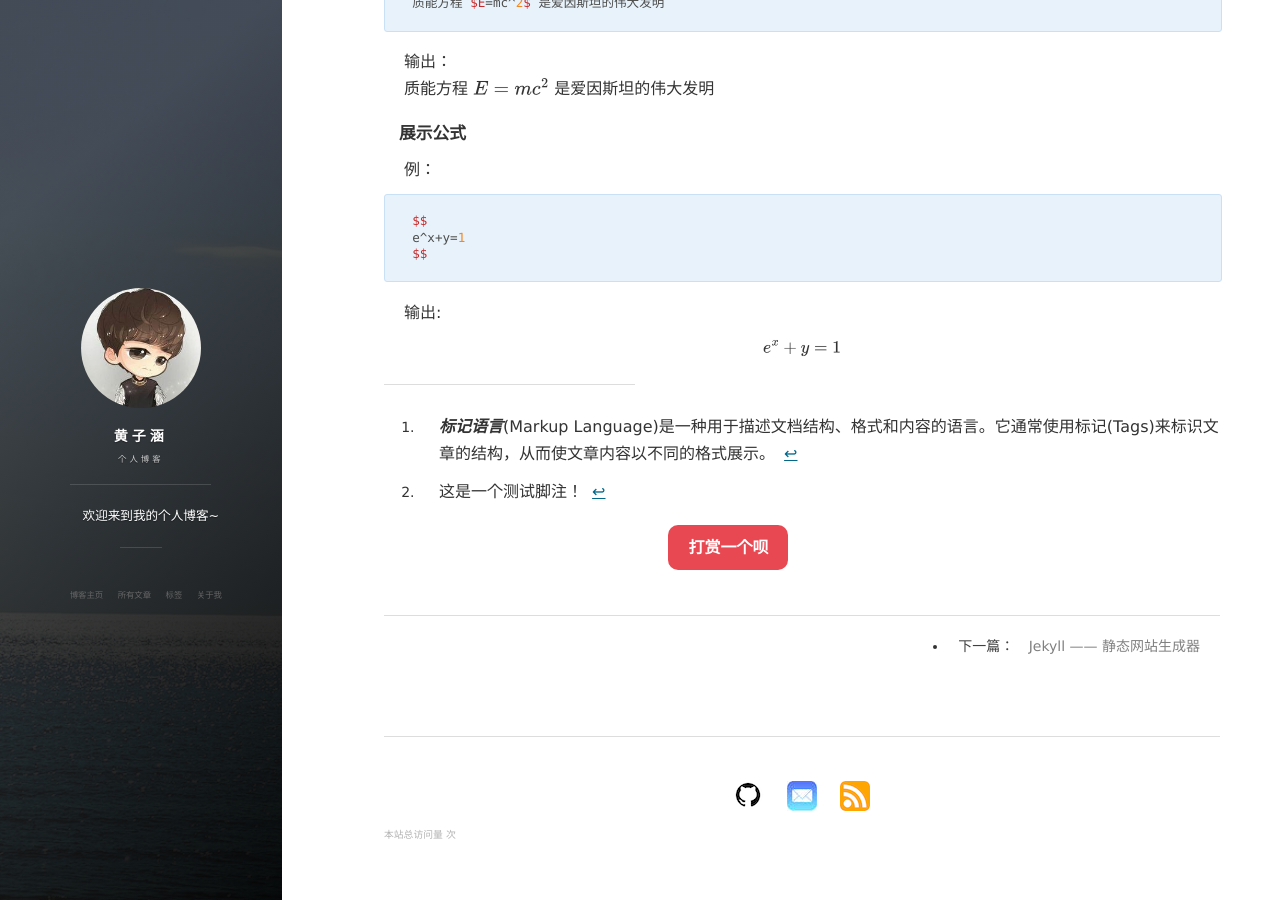
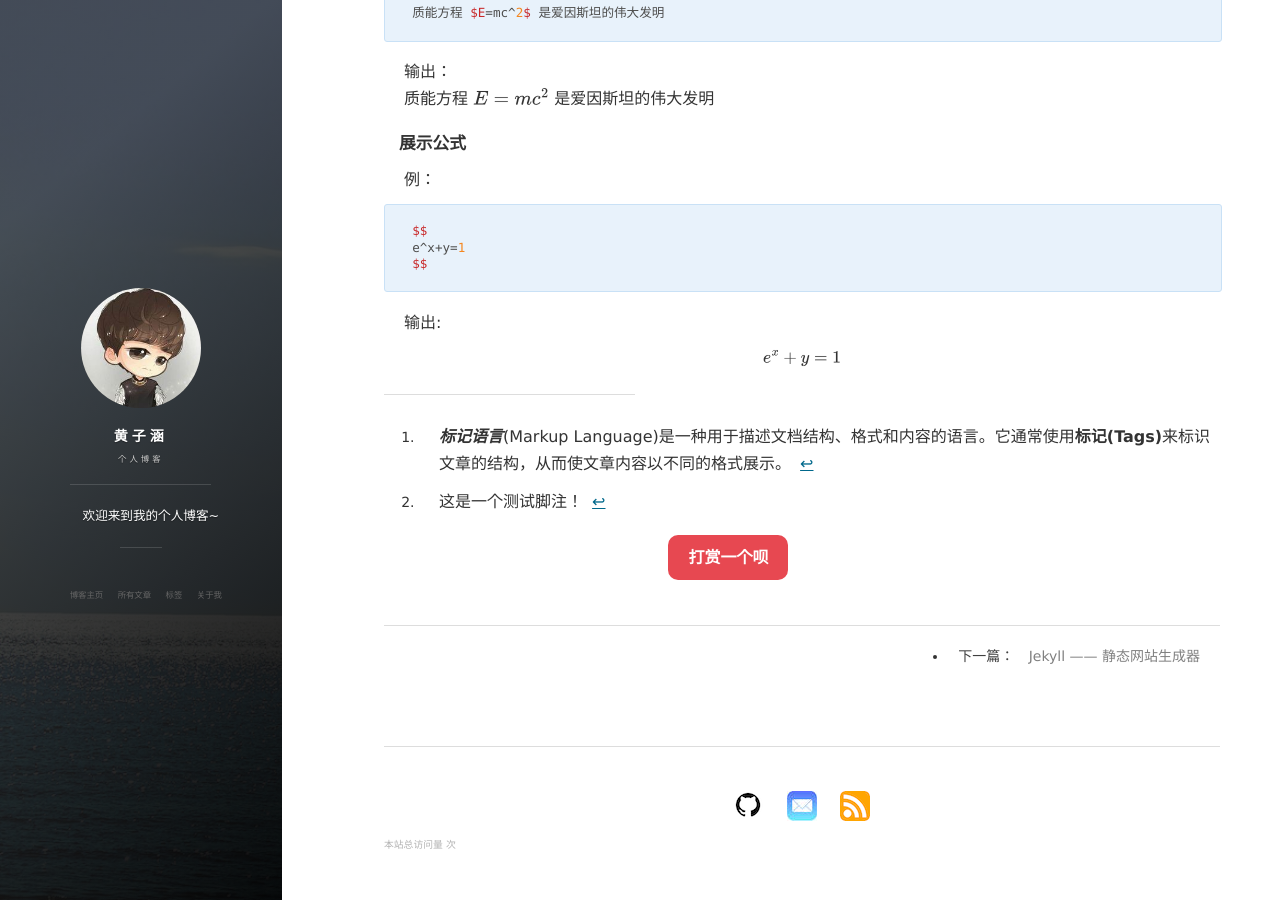
Before and after one commit to huang706/huang706.github.io, a Jekyll site: the page built from _posts/2025-02-28-Markdown.md, in a window 1280 px wide and 900 px high, scrolled down 11286 px. Built offline with Jekyll 4.4.1, drawn with Linux system fonts in a browser that asks for light colours; nearby versions of some CDN libraries; comment, search, counter and statistics services are not loaded; some of the changed text lies outside the part shown.

```diff
--- a/_posts/2025-02-28-Markdown.md
+++ b/_posts/2025-02-28-Markdown.md
@@ -11,9 +11,10 @@
 ## Markdown简介
 
 Markdown是一种轻量级的标记语言[^1]。它的语法简单，常用标记符号不超过**10**个，且满足大部分日常使用的需求。它让人们能够沉浸于内容的撰写，而无需考虑排版问题，是一代码字神器。
+
 本文简要介绍Markdown的常用基础语法，对于一些特殊情况和用法，这里受限于篇幅不再赘述。详情见[Markdown官方文档](https://markdown.com.cn/basic-syntax/ "点击跳转")。
 
-[^1]: ***标记语言***(Markup Language)是一种用于描述文档结构、格式和内容的语言。它通常使用标记(Tags)来标识文章的结构，从而使文章内容以不同的格式展示。
+[^1]: ***标记语言***(Markup Language)是一种用于描述文档结构、格式和内容的语言。它通常使用**标记(Tags)**来标识文章的结构，从而使文章内容以不同的格式展示。
 
 ---
 
```
Also changed, not shown: other parts of _posts/2025-02-28-Markdown.md (+1 -1 lines), _drafts/2025-03-05-Rime.md (added, +6 -0 lines), _posts/2025-03-01-Jekyll.md (+0 -5 lines).
